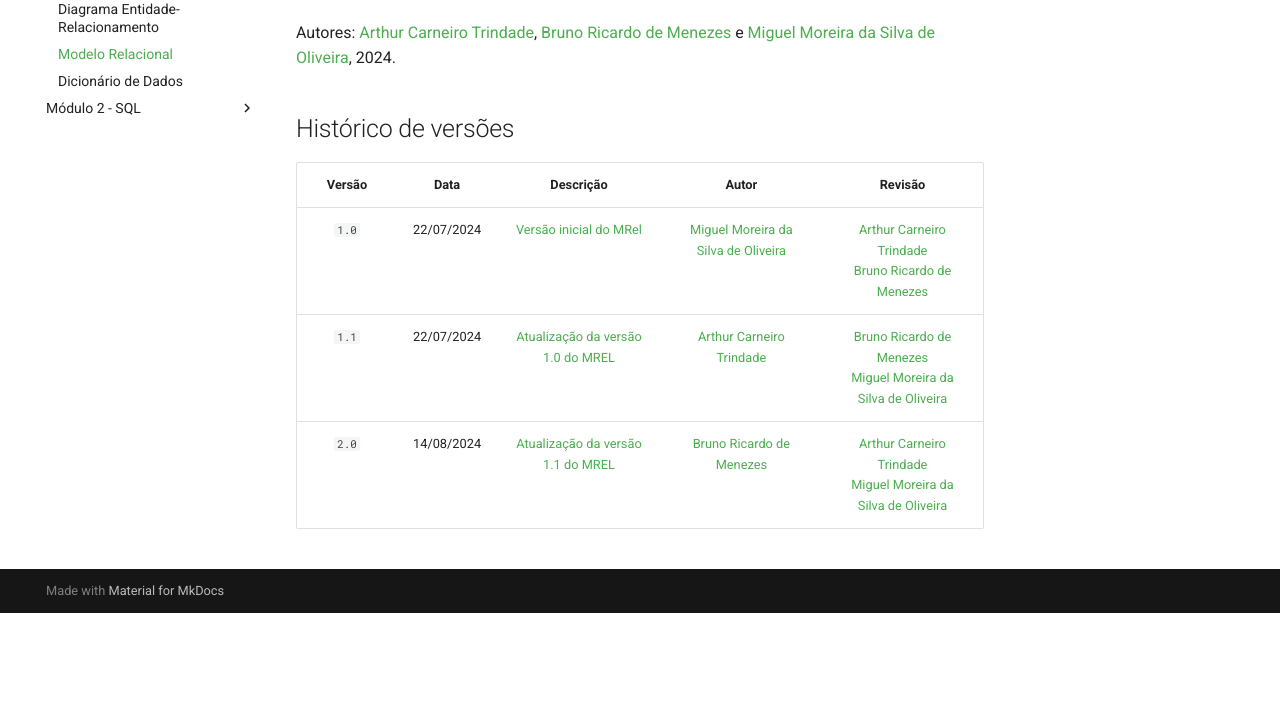
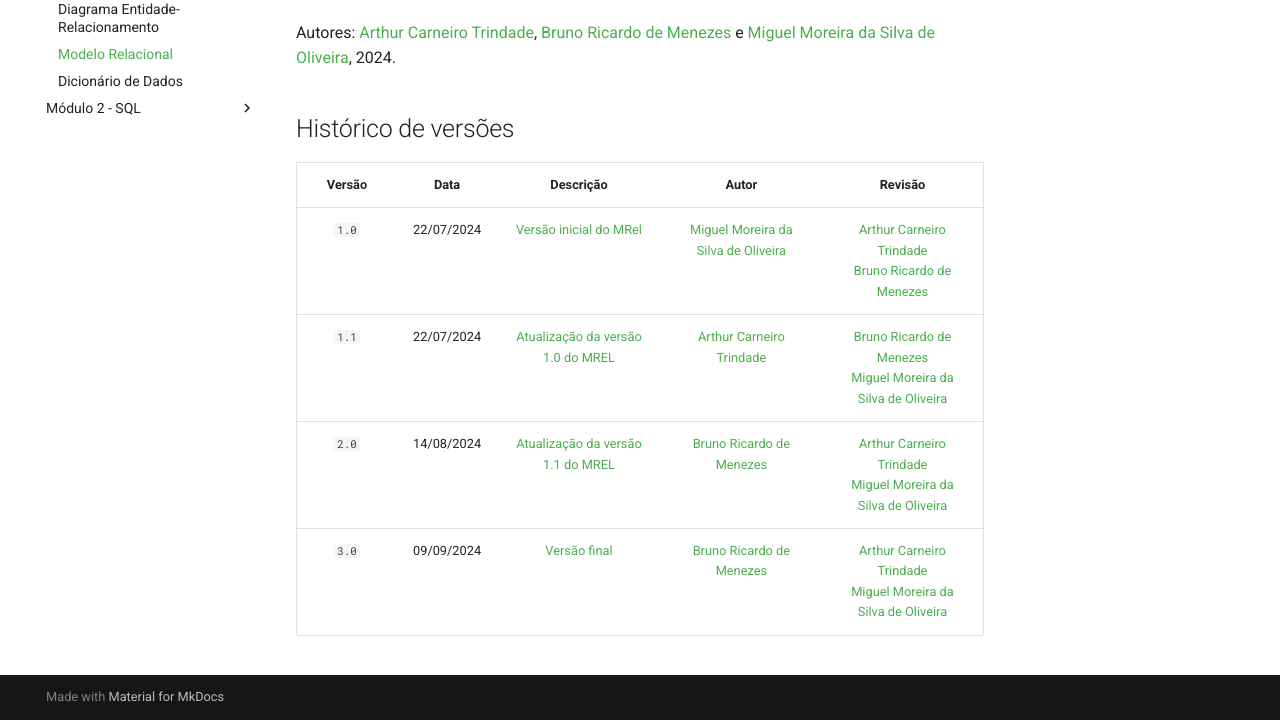
Before and after one commit to SBD1/2024.1-Minecraft, an MkDocs documentation site: the page built from gitpages/docs/modulo_1/modeloRelacional.md, in a window 1280 px wide and 900 px high, scrolled down 959 px, cut to the strip 180-900 px from the top of the window. Built offline with MkDocs 1.6.1 and Material for MkDocs 9.7.7, drawn with Linux system fonts in a browser that asks for light colours; comment, search, counter and statistics services are not loaded; before the commit the page ends 1752 px from its top, so only the background shows below that.

Commit message:
versao final MREL

```diff
--- a/gitpages/docs/modulo_1/modeloRelacional.md
+++ b/gitpages/docs/modulo_1/modeloRelacional.md
@@ -21,3 +21,4 @@
 | `1.0`  | 22/07/2024 | [Versão inicial do MRel](./versoes/MREL/versao_1.0.png) | [Miguel Moreira da Silva de Oliveira](https://github.com/EhOMiguel) | [Arthur Carneiro Trindade](https://github.com/trindadea)<br>[Bruno Ricardo de Menezes](https://github.com/EhOBruno) |
 | `1.1`  | 22/07/2024 | [Atualização da versão 1.0 do MREL](./versoes/MREL/versao_1.1.png) | [Arthur Carneiro Trindade](https://github.com/trindadea) | [Bruno Ricardo de Menezes](https://github.com/EhOBruno)<br>[Miguel Moreira da Silva de Oliveira](https://github.com/EhOMiguel) |
 | `2.0`  | 14/08/2024 | [Atualização da versão 1.1 do MREL](./versoes/MREL/versao_2.0.png) | [Bruno Ricardo de Menezes](https://github.com/EhOBruno)| [Arthur Carneiro Trindade](https://github.com/trindadea)<br>[Miguel Moreira da Silva de Oliveira](https://github.com/EhOMiguel) |
+| `3.0`  | 09/09/2024 | [Versão final](./versoes/MREL/versao_2.0.png) | [Bruno Ricardo de Menezes](https://github.com/EhOBruno)| [Arthur Carneiro Trindade](https://github.com/trindadea)<br>[Miguel Moreira da Silva de Oliveira](https://github.com/EhOMiguel) |
```
Also changed, not shown: gitpages/docs/modulo_1/versoes/MREL/versao_3.0.png (added).
